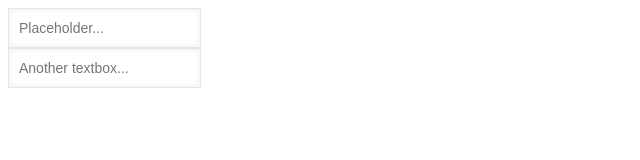
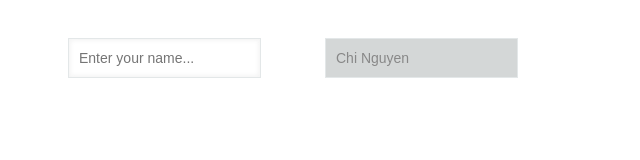
Before and after one commit to huuchi1778/kuc-text, a website built with webpack: page src/index.html in a window 1280 px wide. Shown: the whole page, without its empty margins (0-640 px from the left). Built offline with nearby package versions, Linux system fonts and the light colour scheme.

Commit message:
showcasing ui

```diff
--- a/src/Textbox.ts
+++ b/src/Textbox.ts
@@ -2,20 +2,6 @@
 import {html, css, LitElement} from 'lit';
 import {customElement, property} from 'lit/decorators.js';
 import {TextboxStyle} from './TextboxStyle';
-
-const leftBox = document.getElementById('this-id');
-leftBox.addEventListener('kuc:focus', e => {
-  console.log('Focusing on left box');
-});
-leftBox.addEventListener('kuc:onchange', e =>{
-  console.log('New value is: ', e.detail.value);
-  console.log('Old value is: ', e.detail.oldValue);
-});
-
-const rightBox = document.getElementById('that-div');
-rightBox.addEventListener('kuc:focus', e => {
-  console.log('Focusing on right box');
-});
 
 @customElement('kuc-text')
 export class KucText extends LitElement {
--- a/src/index.html
+++ b/src/index.html
@@ -5,20 +5,32 @@
   <meta name="viewport" content="width=device-width, initial-scale=1.0">
   <script type="module" src="https://pc-002431-1.local:8000/kuc-text/dist/bundle.min.js"></script>
   <title>KUC Textbox</title>
+  <style>
+    .wrapper{
+      padding: 30px;
+    }
+    kuc-text{
+      margin:30px;
+    }
+  </style>
 </head>
 <body>
-  <kuc-text
-    placeholder="Placeholder..."
+  <div class="wrapper">
+    <kuc-text
+    placeholder="Enter your name..."
     id="this-id"
     className="this-class"
   ></kuc-text>
 
-  <div id="that-div">
-    <kuc-text
-      placeholder="Another textbox..."
-      id="that-id"
-      className="that-class"
-    ></kuc-text>
+  <kuc-text
+    placeholder=""
+    id="that-id"
+    className="this-class"
+    value="Chi Nguyen"
+    disabled
+  ></kuc-text>
   </div>
+
+
 </body>
 </html>
```
Also changed, not shown: dist/bundle.min.js.
